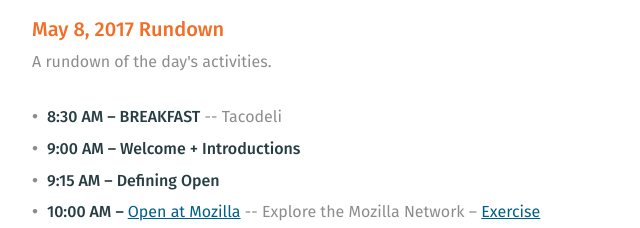
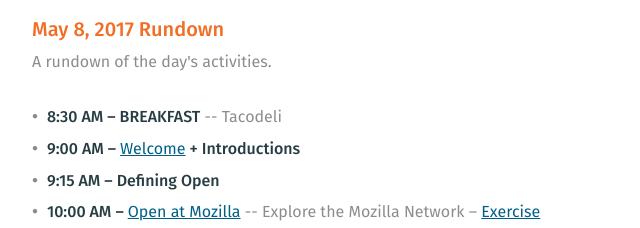
Before and after one commit to MozillaFoundation/atxwow0517, a plain HTML site: page index.html in a window 1280 px wide. Shown: the part 2000-2228 px from the top of the page, 263-903 px from the left. Drawn offline with nearby package versions, Linux system fonts and the light colour scheme; a script that the page names is missing.

Commit message:
added link to welcome slides

```diff
--- a/index.html
+++ b/index.html
@@ -108,7 +108,7 @@
 		<p>A rundown of the day's activities.</p>
       <ul>
         <li><strong>8:30 AM – BREAKFAST</strong> -- Tacodeli</li>
-        <li><strong>9:00 AM – Welcome + Introductions</strong></li>
+        <li><strong>9:00 AM – <a href="https://docs.google.com/presentation/d/1RkoM8ZOJalcwhay9DmXTKGgDV6_QEoRyzvWo2-u2vjc/present#slide=id.g164b33e41f_4_40" target="_blank">Welcome</a> + Introductions</strong></li>
         <li><strong>9:15 AM – Defining Open</strong></li>
 	<li><strong>10:00 AM – <a href="https://docs.google.com/presentation/d/1vZWELeAZ1QwLCiKVoDcJLDmRTgd5krErcxdXFMC-_0g/present#slide=id.g1d5bafb47d_0_5">Open at Mozilla</a></strong> -- Explore the Mozilla Network – <a href="https://docs.google.com/document/d/1dnespZr0nmweFCgEvTeXx63I6j1JsYj58tE9Q1FtlaA/edit?usp=sharing">Exercise</a></li>
       	<li><strong>10:40 AM – BREAK</strong></li>
```
